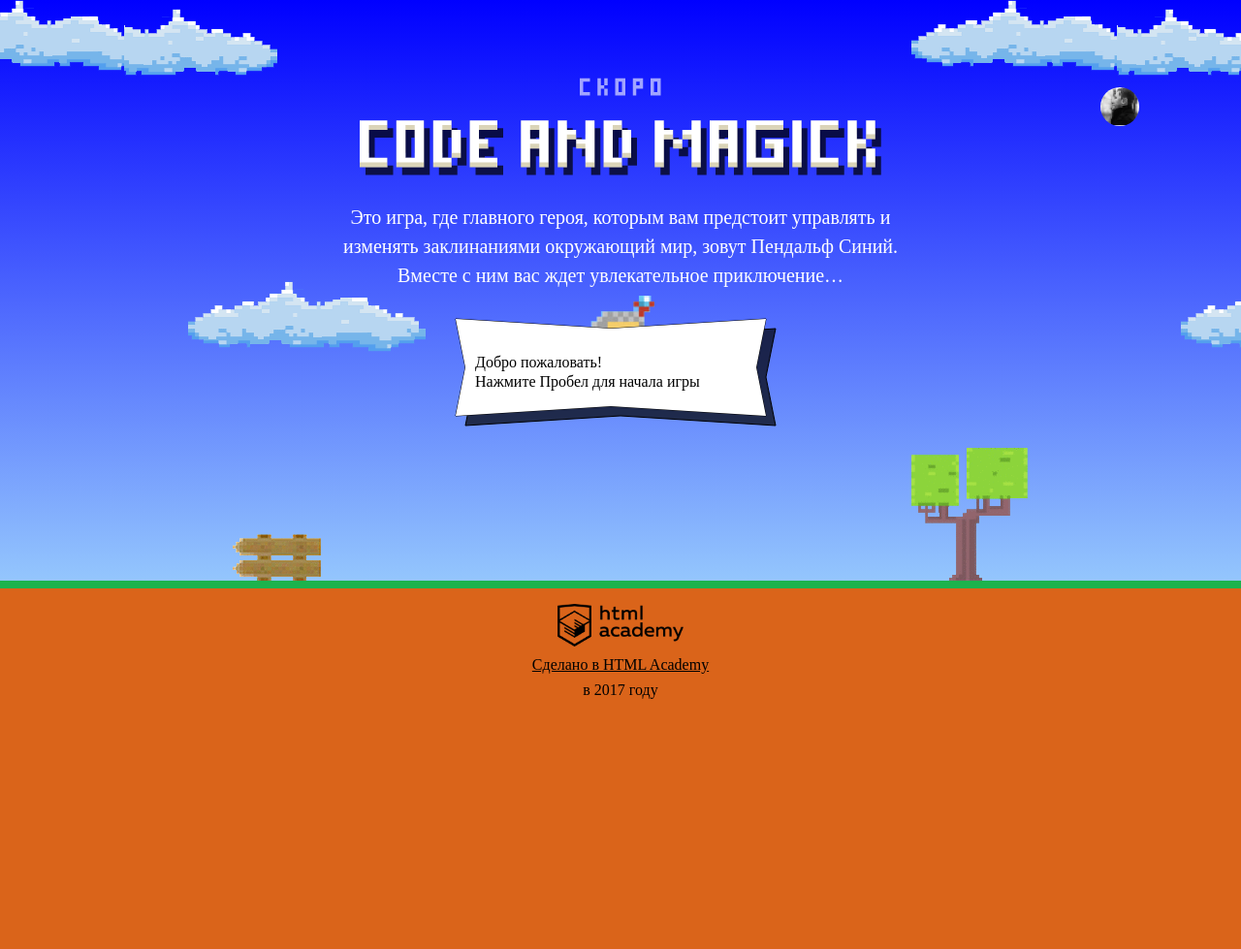
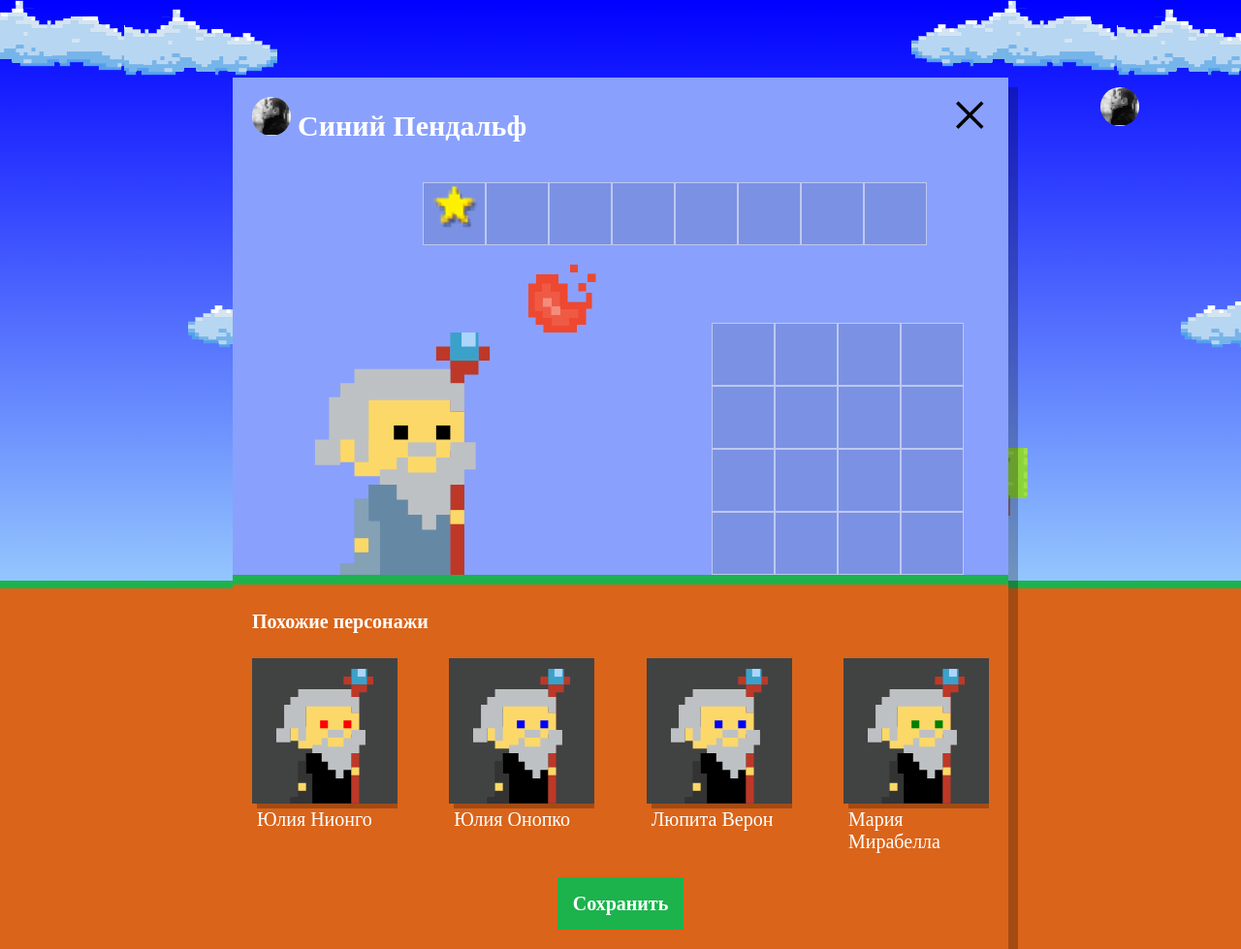
Before and after one commit to zayonvx/1151869-code-and-magick-19, a website: page index.html in a window 1280 px wide. Shown: the whole page at 97% size. Before the commit the page ends 800 px from the top, so only its background shows below. Drawn offline with Linux system fonts and the light colour scheme; a web font is replaced by a local one.

Commit message:
renderWizard done

```diff
--- a/index.html
+++ b/index.html
@@ -204,6 +204,7 @@
     return height / 3 - getWizardHeight(wizardWidth);
   }
 </script>
+<script src="js/setup.js"></script>
 <script src="js/stat.js"></script>
 <script src="js/game.js"></script>
 
--- /dev/null
+++ b/js/setup.js
@@ -0,0 +1,53 @@
+// Файл setup.js
+'use strict';
+
+var WIZARD_NAMES = ['Иван', 'Хуан Себастьян', 'Мария', 'Кристоф', 'Виктор', 'Юлия', 'Люпита', 'Вашингтон'];
+var WIZARD_SURNAMES = ['да Марья', 'Верон', 'Мирабелла', 'Вальц', 'Онопко', 'Топольницкая', 'Нионго', 'Ирвинг'];
+var WIZARD_COLORS = ['rgb (101, 137, 164)', 'rgb (241, 43, 107)', 'rgb (146, 100, 161)', 'rgb (56, 159, 117)', 'rgb (215, 210, 55)', 'rgb (0, 0, 0)'];
+var WIZARD_EYECOLORS = ['black', 'red', 'blue', 'yellow', 'green'];
+
+var getRandom = function (arr) {
+  var RandomIndex = Math.floor(Math.random() * arr.length);
+  return arr[RandomIndex];
+};
+
+var wizardList = function () {
+  var result = [];
+  for (var i = 0; i < 4; i++) {
+    var wizardNew = {};
+    wizardNew.name = getRandom(WIZARD_NAMES) + ' ' + getRandom(WIZARD_SURNAMES);
+    wizardNew.coatColor = getRandom(WIZARD_COLORS);
+    wizardNew.eyesColor = getRandom(WIZARD_EYECOLORS);
+    result.push(wizardNew);
+  }
+  return result;
+};
+
+var userDialog = document.querySelector('.setup');
+userDialog.classList.remove('hidden');
+
+var similarListElement = userDialog.querySelector('.setup-similar-list');
+
+var similarWizardTemplate = document.querySelector('#similar-wizard-template')
+    .content
+    .querySelector('.setup-similar-item');
+
+var renderWizard = function (wizard) {
+  var wizardElement = similarWizardTemplate.cloneNode(true);
+
+  wizardElement.querySelector('.setup-similar-label').textContent = wizard.name;
+  wizardElement.querySelector('.wizard-coat').style.fill = wizard.coatColor;
+  wizardElement.querySelector('.wizard-eyes').style.fill = wizard.eyesColor;
+
+  return wizardElement;
+};
+
+var wizard = wizardList();
+var fragment = document.createDocumentFragment();
+for (var i = 0; i < wizard.length; i++) {
+  fragment.appendChild(renderWizard(wizard[i]));
+}
+
+similarListElement.appendChild(fragment);
+
+userDialog.querySelector('.setup-similar').classList.remove('hidden');
```
